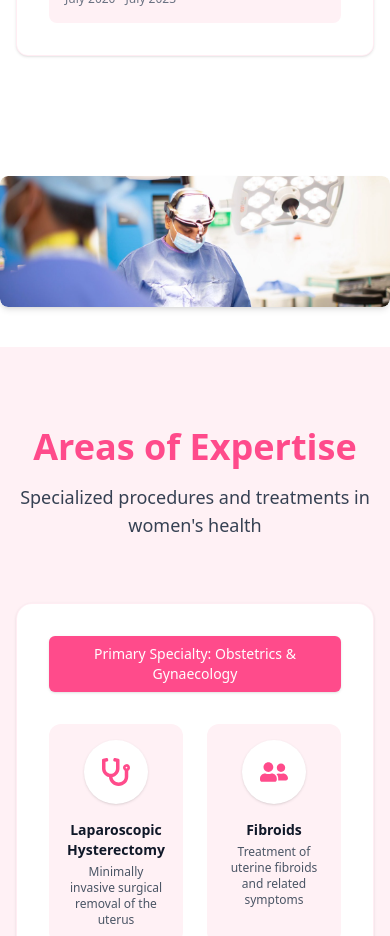
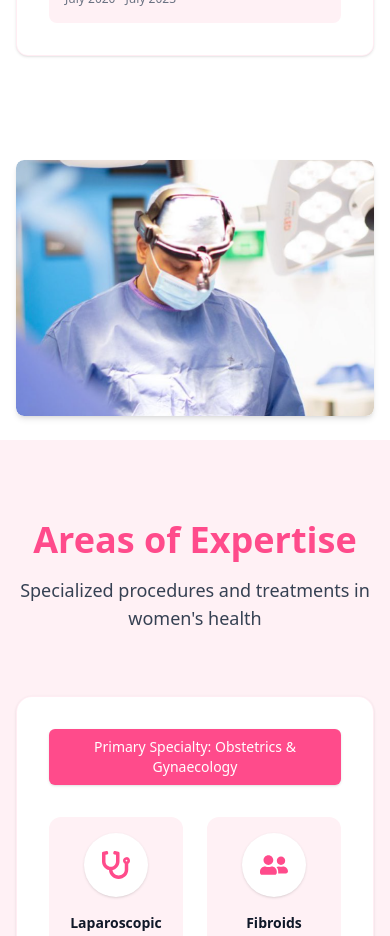
Before and after one commit to shandiru/surgeon, a React (Vite) app: page / in a window 390 px wide. Shown: the part 5620-6556 px from the top of the page. Built offline with nearby package versions, Linux system fonts and the light colour scheme.

Commit message:
fix image issue

```diff
--- a/src/components/HomePage/ExperienceImage.jsx
+++ b/src/components/HomePage/ExperienceImage.jsx
@@ -11,21 +11,22 @@ export default function ExperienceImage() {
 
   return (
     <div
-      className="w-full flex justify-center py-10 bg-white"
+      className="w-full flex justify-center py-6 sm:py-10 bg-white px-4"
       data-aos="fade-up"
       data-aos-anchor-placement="top-bottom"
     >
-      <div className="relative max-w-5xl w-full rounded-lg shadow-md overflow-hidden group">
+      <div className="relative w-full max-w-md sm:max-w-2xl md:max-w-4xl lg:max-w-5xl rounded-lg shadow-md overflow-hidden group">
         {/* Doctor Image */}
         <img
-          src="/experice.png" //
+          src="/experice.png"
           alt="Doctor Professional"
-          className="w-full h-auto object-cover rounded-lg transition-transform duration-500 group-hover:scale-105"
+          className="w-full h-64 sm:h-80 md:h-auto object-cover rounded-lg transition-transform duration-500 group-hover:scale-105"
         />
 
-        {/* Pink Hover Overlay */}
+        {/* Pink Overlay */}
         <div
-          className="absolute inset-0 bg-[#FF4B8B]/40 opacity-0 group-hover:opacity-100
+          className="absolute inset-0 bg-[#FF4B8B]/40
+                     opacity-0 group-hover:opacity-100 sm:opacity-0
                      transition-opacity duration-500 rounded-lg"
         ></div>
       </div>
```
